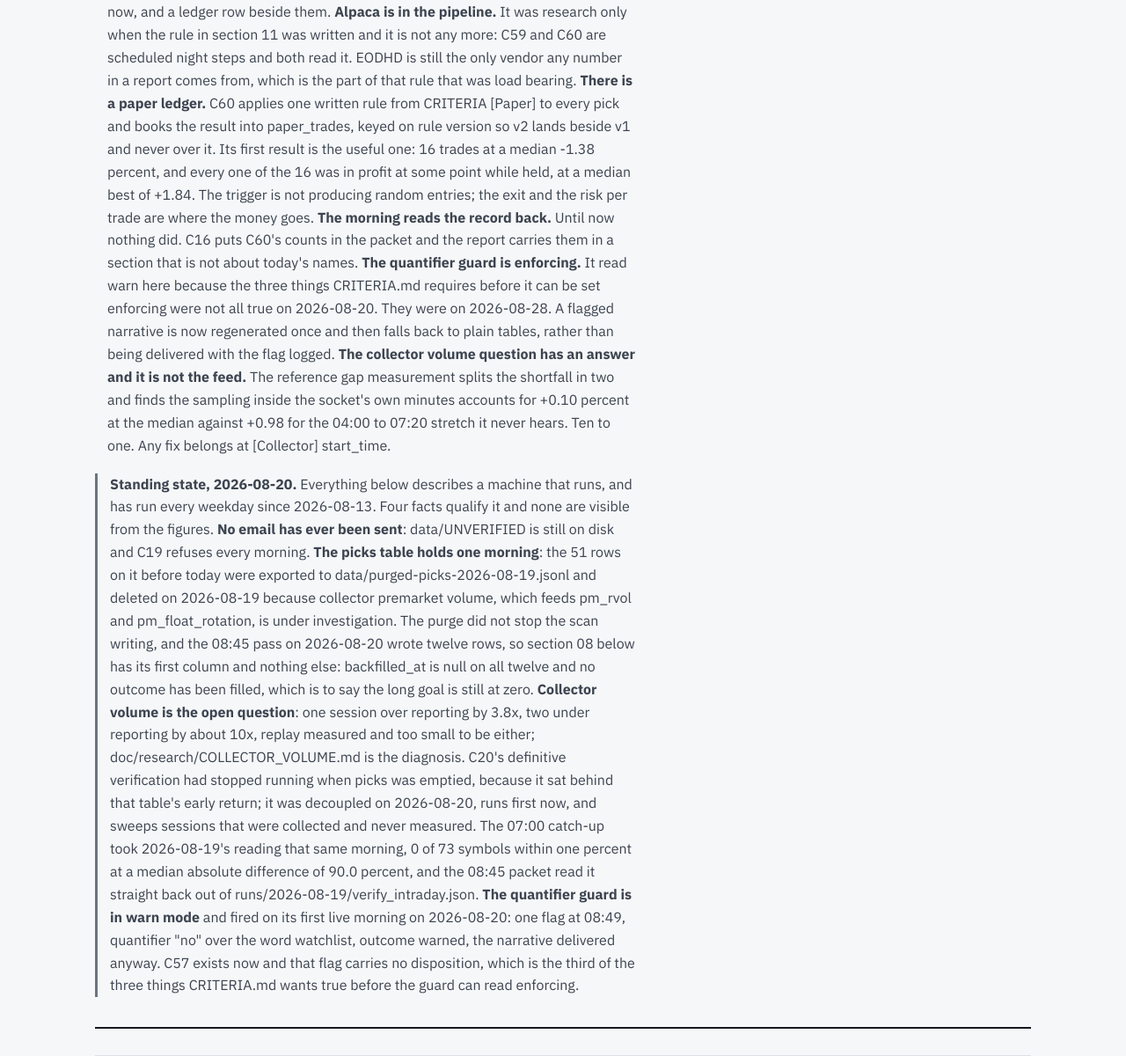
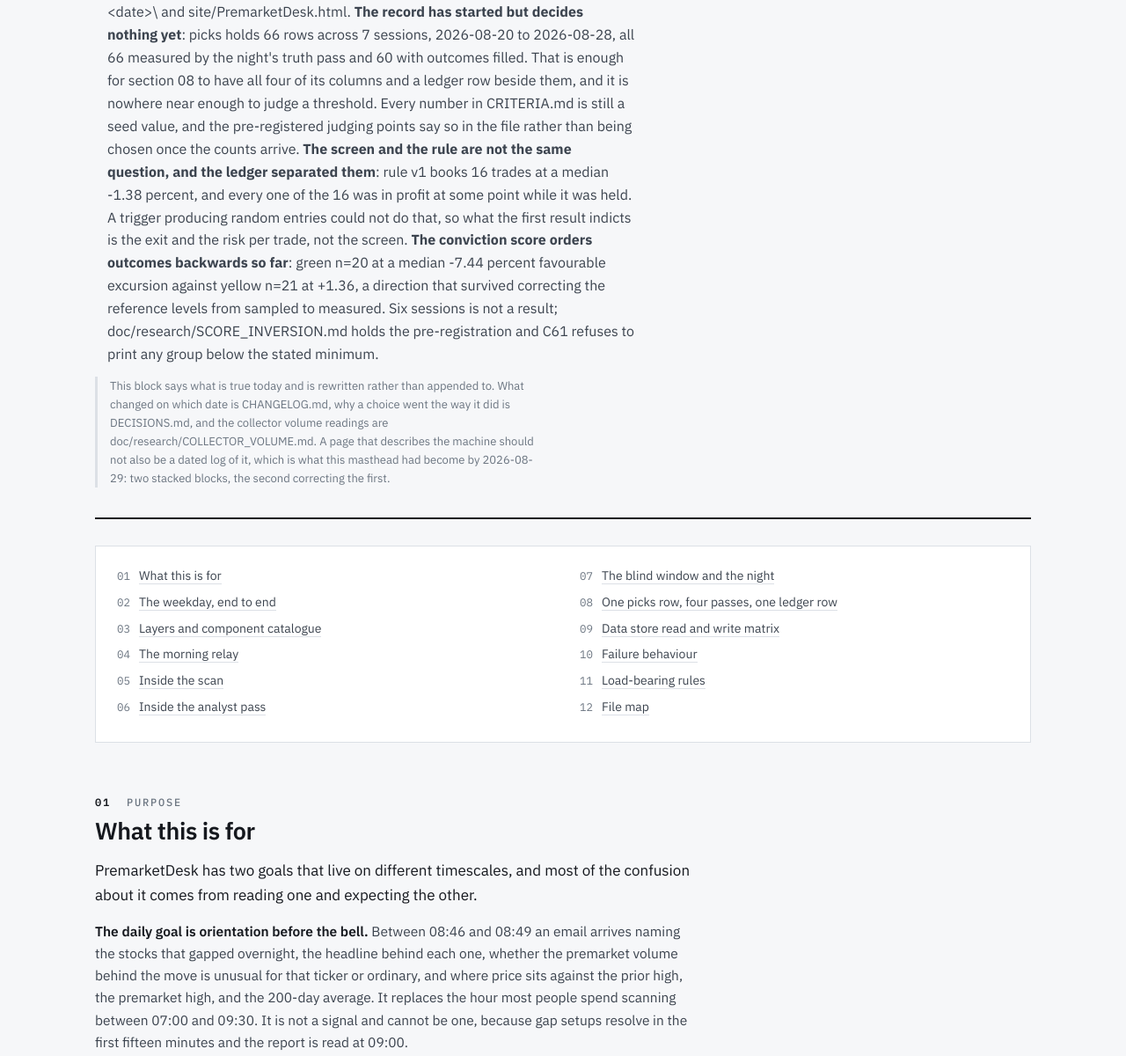
Before and after one commit to masalasev-ops/PremarketDesk, a plain HTML site: page doc/ArchitecturePremarketdesk.html in a window 1280 px wide. Shown: the part 629-1829 px from the top of the page at 88% size. Drawn offline with Linux system fonts and the light colour scheme.

Commit message:
Replace the stacked standing states with one that is rewritten, not appended to

```diff
--- a/doc/ArchitecturePremarketdesk.html
+++ b/doc/ArchitecturePremarketdesk.html
@@ -230,49 +230,31 @@ tbody tr:hover{background:var(--ground)}
     <span>66 components</span><span>7 job scripts, 9 tasks</span><span>1 data vendor</span><span>1 model call per day</span>
   </div>
   <p class="sub" style="margin-top:18px;border-left:3px solid var(--accent);padding-left:14px">
-  <b>Read the standing state below as of 2026-08-20. Six things have moved since, on 2026-08-28 and
-  2026-08-29.</b>
-  <b>The record is no longer at zero.</b> picks holds 66 live rows across 7 sessions, 2026-08-20 to
-  2026-08-28, all 66 measured by the night's truth pass and 60 with outcomes filled. Section 08 has
-  all four of its columns now, and a ledger row beside them.
-  <b>Alpaca is in the pipeline.</b> It was research only when the rule in section 11 was written and
-  it is not any more: C59 and C60 are scheduled night steps and both read it. EODHD is still the only
-  vendor any number in a report comes from, which is the part of that rule that was load bearing.
-  <b>There is a paper ledger.</b> C60 applies one written rule from CRITERIA [Paper] to every pick and
-  books the result into paper_trades, keyed on rule version so v2 lands beside v1 and never over it.
-  Its first result is the useful one: 16 trades at a median -1.38 percent, and every one of the 16 was
-  in profit at some point while held, at a median best of +1.84. The trigger is not producing random
-  entries; the exit and the risk per trade are where the money goes.
-  <b>The morning reads the record back.</b> Until now nothing did. C16 puts C60's counts in the packet
-  and the report carries them in a section that is not about today's names.
-  <b>The quantifier guard is enforcing.</b> It read warn here because the three things CRITERIA.md
-  requires before it can be set enforcing were not all true on 2026-08-20. They were on 2026-08-28. A
-  flagged narrative is now regenerated once and then falls back to plain tables, rather than being
-  delivered with the flag logged.
-  <b>The collector volume question has an answer and it is not the feed.</b> The reference gap
-  measurement splits the shortfall in two and finds the sampling inside the socket's own minutes
-  accounts for +0.10 percent at the median against +0.98 for the 04:00 to 07:20 stretch it never
-  hears. Ten to one. Any fix belongs at [Collector] start_time.</p>
-  <p class="sub" style="margin-top:18px;border-left:3px solid var(--ink-3);padding-left:14px">
-  <b>Standing state, 2026-08-20.</b> Everything below describes a machine that runs, and has run every
+  <b>Standing state, 2026-08-29.</b> Everything below describes a machine that runs, and has run every
   weekday since 2026-08-13. Four facts qualify it and none are visible from the figures.
-  <b>No email has ever been sent</b>: data/UNVERIFIED is still on disk and C19 refuses every morning.
-  <b>The picks table holds one morning</b>: the 51 rows on it before today were exported to
-  data/purged-picks-2026-08-19.jsonl and deleted on 2026-08-19 because collector premarket volume,
-  which feeds pm_rvol and pm_float_rotation, is under investigation. The purge did not stop the scan
-  writing, and the 08:45 pass on 2026-08-20 wrote twelve rows, so section 08 below has its first
-  column and nothing else: backfilled_at is null on all twelve and no outcome has been filled, which
-  is to say the long goal is still at zero. <b>Collector volume is the open question</b>: one session over
-  reporting by 3.8x, two under reporting by about 10x, replay measured and too small to be either;
-  doc/research/COLLECTOR_VOLUME.md is the diagnosis. C20's definitive verification had stopped
-  running when picks was emptied, because it sat behind that table's early return; it was decoupled
-  on 2026-08-20, runs first now, and sweeps sessions that were collected and never measured. The
-  07:00 catch-up took 2026-08-19's reading that same morning, 0 of 73 symbols within one percent at
-  a median absolute difference of 90.0 percent, and the 08:45 packet read it straight back out of
-  runs/2026-08-19/verify_intraday.json. <b>The quantifier guard is in warn mode</b> and fired on its first live
-  morning on 2026-08-20: one flag at 08:49, quantifier "no" over the word watchlist, outcome warned,
-  the narrative delivered anyway. C57 exists now and that flag carries no disposition, which is the
-  third of the three things CRITERIA.md wants true before the guard can read enforcing.</p>
+  <b>No email has ever been sent</b>: data/UNVERIFIED is still on disk and C19 refuses every morning,
+  so every report so far has been read out of runs\&lt;date&gt;\ and site/PremarketDesk.html.
+  <b>The record has started but decides nothing yet</b>: picks holds 66 rows across 7 sessions,
+  2026-08-20 to 2026-08-28, all 66 measured by the night's truth pass and 60 with outcomes filled.
+  That is enough for section 08 to have all four of its columns and a ledger row beside them, and it
+  is nowhere near enough to judge a threshold. Every number in CRITERIA.md is still a seed value, and
+  the pre-registered judging points say so in the file rather than being chosen once the counts
+  arrive.
+  <b>The screen and the rule are not the same question, and the ledger separated them</b>: rule v1
+  books 16 trades at a median -1.38 percent, and every one of the 16 was in profit at some point while
+  it was held. A trigger producing random entries could not do that, so what the first result
+  indicts is the exit and the risk per trade, not the screen.
+  <b>The conviction score orders outcomes backwards so far</b>: green n=20 at a median -7.44 percent
+  favourable excursion against yellow n=21 at +1.36, a direction that survived correcting the
+  reference levels from sampled to measured. Six sessions is not a result;
+  doc/research/SCORE_INVERSION.md holds the pre-registration and C61 refuses to print any group below
+  the stated minimum.</p>
+  <p class="sub" style="margin-top:12px;font-size:13px;color:var(--ink-3);border-left:3px solid var(--rule);padding-left:14px">
+  This block says what is true today and is rewritten rather than appended to. What changed on which
+  date is CHANGELOG.md, why a choice went the way it did is DECISIONS.md, and the collector volume
+  readings are doc/research/COLLECTOR_VOLUME.md. A page that describes the machine should not also be
+  a dated log of it, which is what this masthead had become by 2026-08-29: two stacked blocks, the
+  second correcting the first.</p>
 </header>
 
 <nav class="toc">
```
Also changed, not shown: doc/Premarketdesk_ADayRunArc.html (+1 -1 lines), doc/research/COLLECTOR_VOLUME.md (+6 -0 lines), doc/CHANGELOG.md.
